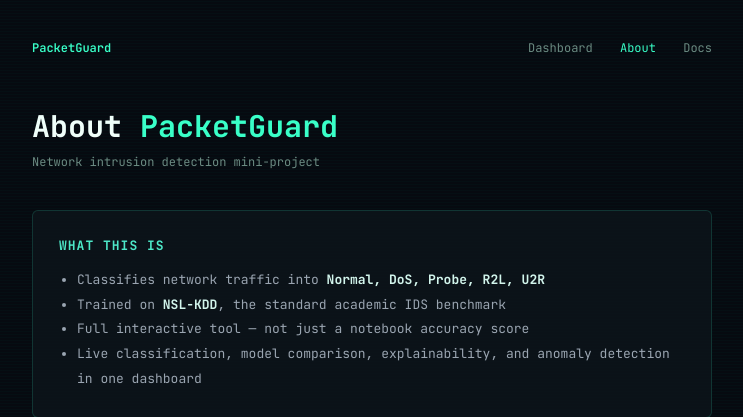
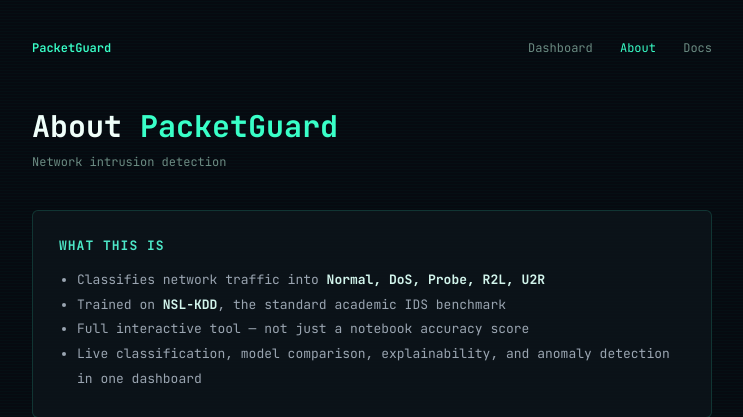
Before and after one commit to Ananya5105/PacketGuard, a Flask app: page /about in a window 1280 px wide. Shown: the top 417 px of the page, without its empty margins (268-1011 px from the left). Run offline with Flask 3, Linux system fonts and the light colour scheme; parts of the project's set-up code (start-up, migrations or seed data) failed here and were passed over.

```diff
--- a/templates/about.html
+++ b/templates/about.html
@@ -56,7 +56,7 @@
     </nav>
 
     <h1>About <span>PacketGuard</span></h1>
-    <p class="subhead">Network intrusion detection mini-project</p>
+    <p class="subhead">Network intrusion detection</p>
 
     <div class="card">
         <h2>What This Is</h2>
```
